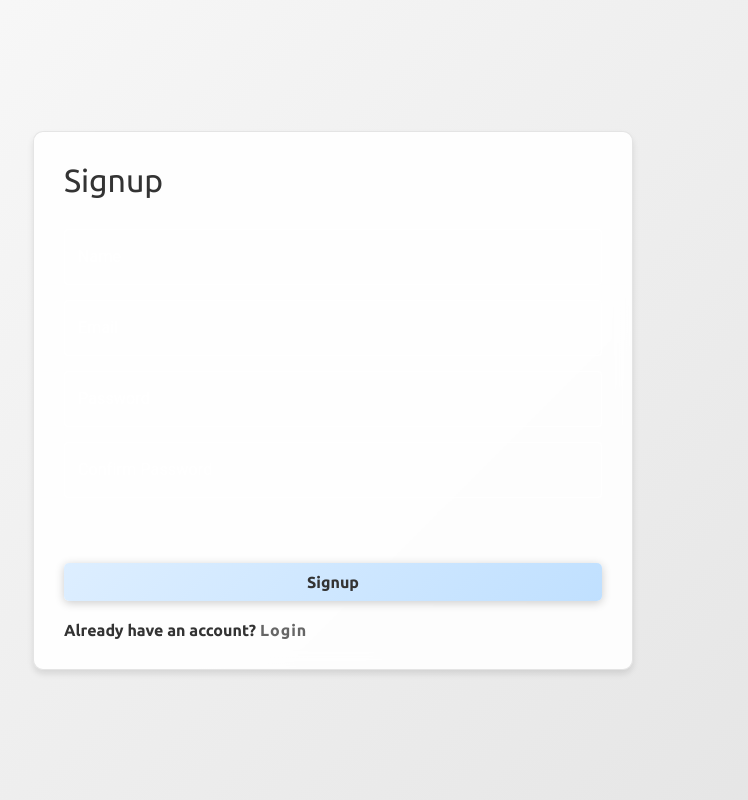
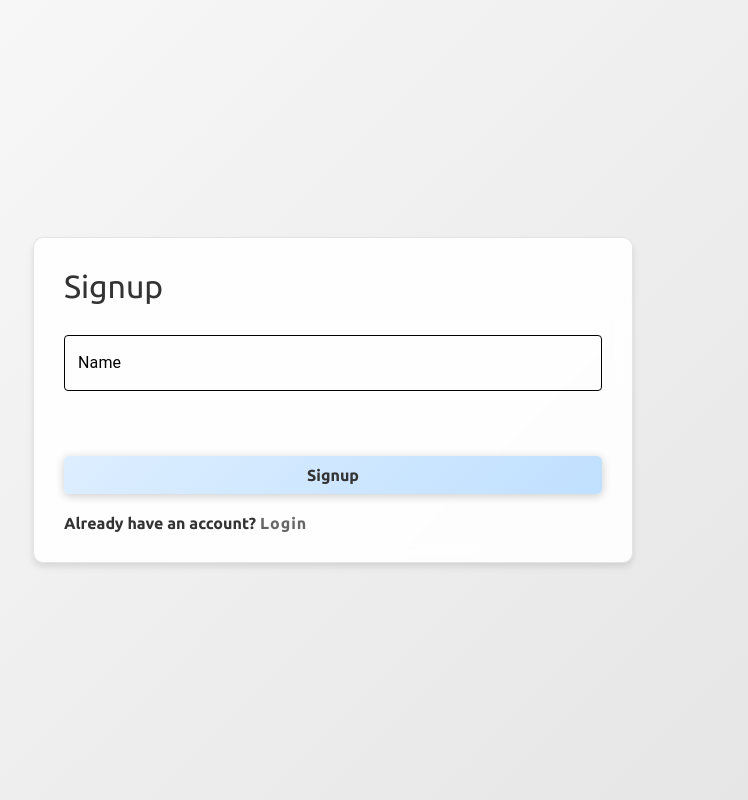
Before and after one commit to himanshutatawat/himanshu_pi42_final, a React (Vite) app: page /signup in a window 1280 px wide. Shown: the whole page, without its empty margins (307-1055 px from the left). Built offline with nearby package versions, Linux system fonts and the light colour scheme; no server answers; a web font is replaced by a local one.

Commit message:
Update Signup.jsx

```diff
--- a/src/Components/Signup/Signup.jsx
+++ b/src/Components/Signup/Signup.jsx
@@ -60,122 +60,38 @@ function Signup() {
           noValidate
           autoComplete="off"
         >
-          {/* Other input fields remain the same */}
           <TextField
             label="Name"
             variant="outlined"
             value={values.name}
-        style={{marginBottom:"15px"}}
             onChange={handleChange('name')}
             placeholder="Enter your name"
             fullWidth
             InputLabelProps={{
-          style: { color: 'white' },
+              style: { color: 'black' }, // Change label color to black
             }}
             InputProps={{
               sx: {
                 '& fieldset': {
-              borderColor: 'white', // Normal border color
+                  borderColor: 'black', // Change border color to black
                 },
                 '&:hover fieldset': {
-              borderColor: 'white', // Hover border color
+                  borderColor: 'black', // Change hover border color to black
                 },
                 '&.Mui-focused fieldset': {
                   borderColor: 'red', // Border color when input is focused
                 },
               },
-        }}
-        sx={{
-          '& .MuiInputBase-input': { color: 'white' }, // Changes the input text color
-        }}
-      />
-      <TextField
-        label="Email"
-        variant="outlined"
-        value={values.email}
-        onChange={handleChange('email')}
-        placeholder="Enter email address"
-        style={{marginBottom:"15px"}}
-
-        fullWidth
-        InputLabelProps={{
-          style: { color: 'white' },
-        }}
-        InputProps={{
-          sx: {
-            '& fieldset': {
-              borderColor: 'white', // Normal border color
-            },
-            '&:hover fieldset': {
-              borderColor: 'white', // Hover border color
-            },
-            '&.Mui-focused fieldset': {
-              borderColor: 'red', // Border color when input is focused
-            },
+              inputProps: {
+                style: { color: 'black' }, // Change text color to black
+                placeholderTextColor: 'gray', // Change placeholder text color to gray
               },
             }}
             sx={{
-          '& .MuiInputBase-input': { color: 'white' }, // Changes the input text color
+              '& .MuiInputBase-input': { color: 'black' }, // Changes the input text color to black
             }}
           />
-      <TextField
-        label="Password"
-        variant="outlined"
-        type="password"
-        value={values.pass}
-        onChange={handleChange('pass')}
-        style={{marginBottom:"15px"}}
-
-        placeholder="Enter Password"
-        fullWidth
-        InputLabelProps={{
-          style: { color: 'white' },
-        }}
-        InputProps={{
-          sx: {
-            '& fieldset': {
-              borderColor: 'white',
-            },
-            '&:hover fieldset': {
-              borderColor: 'white',
-            },
-            '&.Mui-focused fieldset': {
-              borderColor: 'red',
-            },
-          },
-        }}
-        sx={{
-          '& .MuiInputBase-input': { color: 'white' },
-        }}
-      />
-          <TextField
-            label="Confirm Password"
-            variant="outlined"
-            type="password"
-            value={values.confirmPass}
-            onChange={handleChange('confirmPass')}
-            placeholder="Confirm Password"
-            fullWidth
-            InputLabelProps={{
-              style: { color: 'white' },
-            }}
-            InputProps={{
-              sx: {
-                '& fieldset': {
-                  borderColor: 'white',
-                },
-                '&:hover fieldset': {
-                  borderColor: 'white',
-                },
-                '&.Mui-focused fieldset': {
-                  borderColor: 'red',
-                },
-              },
-            }}
-            sx={{
-              '& .MuiInputBase-input': { color: 'white' }, // Ensures text color consistency
-            }}
-          />
+          {/* Other input fields remain the same */}
         </Box>
         <div className={styles.footer}>
           <b className={styles.error}>{errorMsg}</b>
```
Lines whose indentation alone changed are shown as unchanged.
